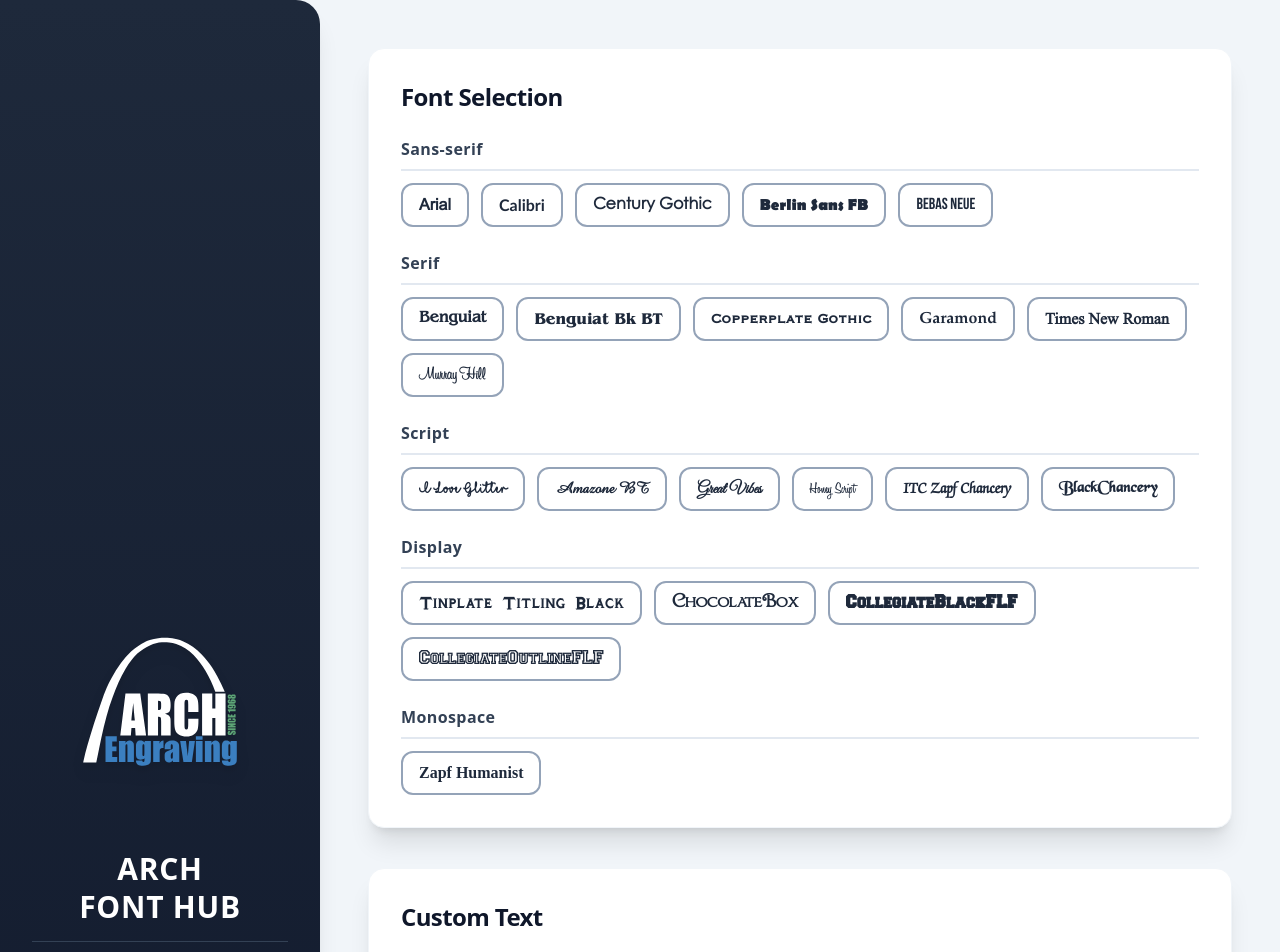
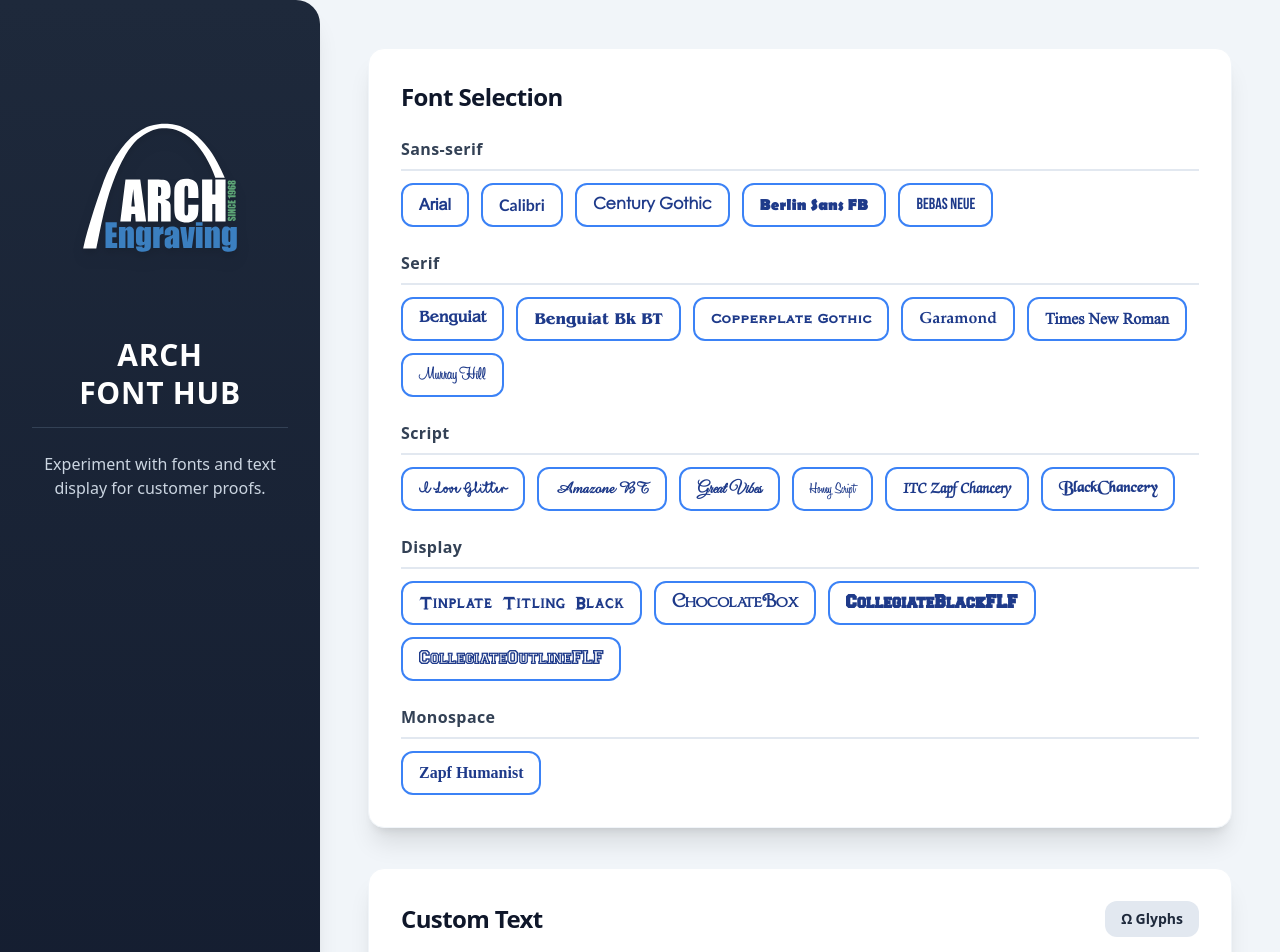
Before and after one commit to Arch-Tom/archfonthub, a React (Vite) app: page / in a window 1280 px wide. Shown: the top 952 px of the page. Built offline with nearby package versions, Linux system fonts and the light colour scheme; a web font is replaced by a local one.

Commit message:
Update to color, Adding Glyphs button

```diff
--- a/src/App.jsx
+++ b/src/App.jsx
@@ -1,4 +1,4 @@
-import React, { useState } from 'react';
+import React, { useState, useRef } from 'react';
 
 const App = () => {
     const WORKER_URL = "https://customerfontselection-worker.tom-4a9.workers.dev";
@@ -13,16 +13,28 @@ const App = () => {
         'Monospace': ['Zapf Humanist']
     };
 
+    // NEW: List of glyphs for the palette
+    const glyphs = ['©', '®', '™', '℠', '°', '’', '‘', '“', '”', '–', '—', '…', '•', '·', '★', '☆', '♥', '♦', '♣', '♠', '♪', '→', '←', '↑', '↓'];
+
+
     const [selectedFonts, setSelectedFonts] = useState([]);
     const [customText, setCustomText] = useState('');
     const [fontSize, setFontSize] = useState(36);
     const [message, setMessage] = useState('');
     const [showMessageBox, setShowMessageBox] = useState(false);
     const [showCustomerModal, setShowCustomerModal] = useState(false);
+
+    // NEW: State to control the glyph palette visibility
+    const [showGlyphPalette, setShowGlyphPalette] = useState(false);
+
     const [customerName, setCustomerName] = useState('');
     const [customerCompany, setCustomerCompany] = useState('');
     const [orderNumber, setOrderNumber] = useState('');
     const [pendingSvgContent, setPendingSvgContent] = useState(null);
+
+    // NEW: Ref for the textarea to manage cursor position
+    const textInputRef = useRef(null);
+
 
     const handleFontSelect = (font) => {
         setSelectedFonts(prev =>
@@ -42,6 +54,25 @@ const App = () => {
     };
 
     const formatForFilename = (str) => str.trim().replace(/\s+/g, '_').replace(/[^a-zA-Z0-9_-]/g, '');
+
+    // NEW: Function to insert a glyph into the textarea at the cursor position
+    const handleGlyphInsert = (glyph) => {
+        const textarea = textInputRef.current;
+        if (!textarea) return;
+
+        const start = textarea.selectionStart;
+        const end = textarea.selectionEnd;
+        const text = customText;
+
+        const newText = text.substring(0, start) + glyph + text.substring(end);
+        setCustomText(newText);
+
+        // This ensures the cursor is placed after the inserted glyph
+        textarea.focus();
+        setTimeout(() => {
+            textarea.selectionStart = textarea.selectionEnd = start + glyph.length;
+        }, 0);
+    };
 
     const handleSaveSvg = () => {
         if (selectedFonts.length === 0 || customText.trim() === '') {
@@ -143,10 +174,10 @@ const App = () => {
     return (
         <div className="flex flex-col lg:flex-row min-h-screen bg-slate-100 font-sans">
             {/* Sidebar */}
-            <aside className="bg-gradient-to-b from-slate-800 to-slate-900 text-white w-full lg:w-80 p-8 flex flex-col items-center justify-center shadow-xl rounded-r-3xl">
+            {/* MODIFIED: Changed justify-center to justify-start and added top padding */}
+            <aside className="bg-gradient-to-b from-slate-800 to-slate-900 text-white w-full lg:w-80 p-8 flex flex-col items-center justify-start pt-16 shadow-xl rounded-r-3xl">
                 <div className="flex flex-col items-center">
                     <div className="mb-4">
-                        {/* Real logo SVG */}
                         <img
                             src="/images/Arch Vector Logo White.svg"
                             alt="Arch Font Hub Logo"
@@ -179,8 +210,7 @@ const App = () => {
                                                     className={`px-4 py-2 rounded-xl text-base font-semibold border-2 transition-all duration-150 transform hover:scale-105 focus:outline-none
                                                         ${selectedFonts.includes(font)
                                                             ? 'bg-blue-600 text-white border-blue-600 shadow-md'
-                                                            // MODIFIED: Changed text color to a dark slate to match the sidebar.
-                                                            : 'bg-white text-slate-800 border-slate-400 hover:bg-slate-50'
+                                                            : 'bg-white text-blue-900 border-blue-500 hover:bg-blue-50'
                                                         }`}
                                                     style={{ fontFamily: font }}
                                                 >
@@ -195,8 +225,18 @@ const App = () => {
 
                         {/* Text Input Card */}
                         <section className="bg-white rounded-2xl shadow-xl p-8 border border-slate-100">
-                            <h2 className="text-2xl font-black text-slate-900 mb-6 tracking-tight">Custom Text</h2>
+                            {/* MODIFIED: Added a flex container and the new Glyphs button */}
+                            <div className="flex justify-between items-center mb-6">
+                                <h2 className="text-2xl font-black text-slate-900 tracking-tight">Custom Text</h2>
+                                <button
+                                    onClick={() => setShowGlyphPalette(true)}
+                                    className="px-4 py-2 bg-slate-200 text-slate-800 rounded-xl hover:bg-slate-300 font-semibold transition-colors text-sm"
+                                >
+                                    Ω Glyphs
+                                </button>
+                            </div>
                             <textarea
+                                ref={textInputRef} // NEW: Added ref
                                 className="w-full p-5 border-2 border-slate-200 rounded-xl shadow-inner focus:outline-none focus:ring-2 focus:ring-blue-400 focus:border-blue-400 min-h-[120px] text-lg"
                                 value={customText}
                                 onChange={handleTextChange}
@@ -213,7 +253,6 @@ const App = () => {
                                     <input
                                         id="fontSizeSlider"
                                         type="range"
-                                        // MODIFIED: Slider range is now 36 to 100.
                                         min="36"
                                         max="100"
                                         step="1"
@@ -254,9 +293,31 @@ const App = () => {
             </main>
 
             {/* Modals Overlay */}
-            {(showCustomerModal || showMessageBox) && (
+            {/* MODIFIED: Condition now includes the glyph palette */}
+            {(showCustomerModal || showMessageBox || showGlyphPalette) && (
                 <div className="fixed inset-0 bg-slate-900 bg-opacity-75 flex items-center justify-center p-4 z-50 transition-opacity animate-fade-in">
-                    <div className="bg-white rounded-2xl shadow-2xl p-10 w-full max-w-lg animate-fade-in">
+                    <div className="bg-white rounded-2xl shadow-2xl p-8 w-full max-w-lg animate-fade-in">
+                        {/* NEW: Glyph Palette Modal */}
+                        {showGlyphPalette && (
+                            <div className="space-y-6">
+                                <h3 className="text-2xl font-bold text-slate-900">Glyph Palette</h3>
+                                <div className="grid grid-cols-6 sm:grid-cols-8 gap-2 bg-slate-100 p-4 rounded-lg">
+                                    {glyphs.map(glyph => (
+                                        <button
+                                            key={glyph}
+                                            onClick={() => handleGlyphInsert(glyph)}
+                                            className="flex items-center justify-center h-12 w-12 bg-white rounded-lg shadow-sm text-2xl text-slate-700 hover:bg-blue-100 hover:text-blue-700 transition-colors"
+                                            title={`Insert ${glyph}`}
+                                        >
+                                            {glyph}
+                                        </button>
+                                    ))}
+                                </div>
+                                <div className="flex justify-end pt-2">
+                                    <button type="button" className="px-5 py-2 bg-slate-200 text-slate-800 rounded-xl hover:bg-slate-300 font-semibold transition-colors" onClick={() => setShowGlyphPalette(false)}>Close</button>
+                                </div>
+                            </div>
+                        )}
                         {showCustomerModal && (
                             <form onSubmit={handleCustomerModalSubmit} className="space-y-8">
                                 <h3 className="text-2xl font-bold text-slate-900">Enter Customer Information to Save</h3>
```
